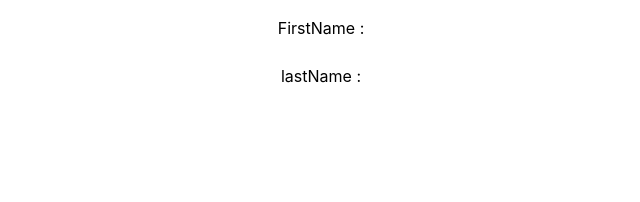
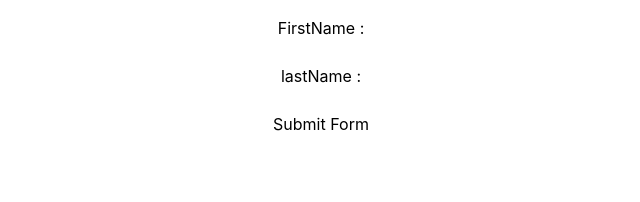
Before and after one commit to jagadhis/react-formik, a React (Create React App) app: page / in a window 1280 px wide. Shown: the top 202 px of the page, without its empty margins (319-959 px from the left). Built offline with nearby package versions, Linux system fonts and the light colour scheme.

Commit message:
Added Button

```diff
--- a/src/Signup.js
+++ b/src/Signup.js
@@ -33,6 +33,8 @@ function Signup() {
      onChange={formik.handleChange}
      value={formik.values.lastName}
      />
+
+     <button type="submit"> Submit Form</button>
      </div>
     </form>
 
```
